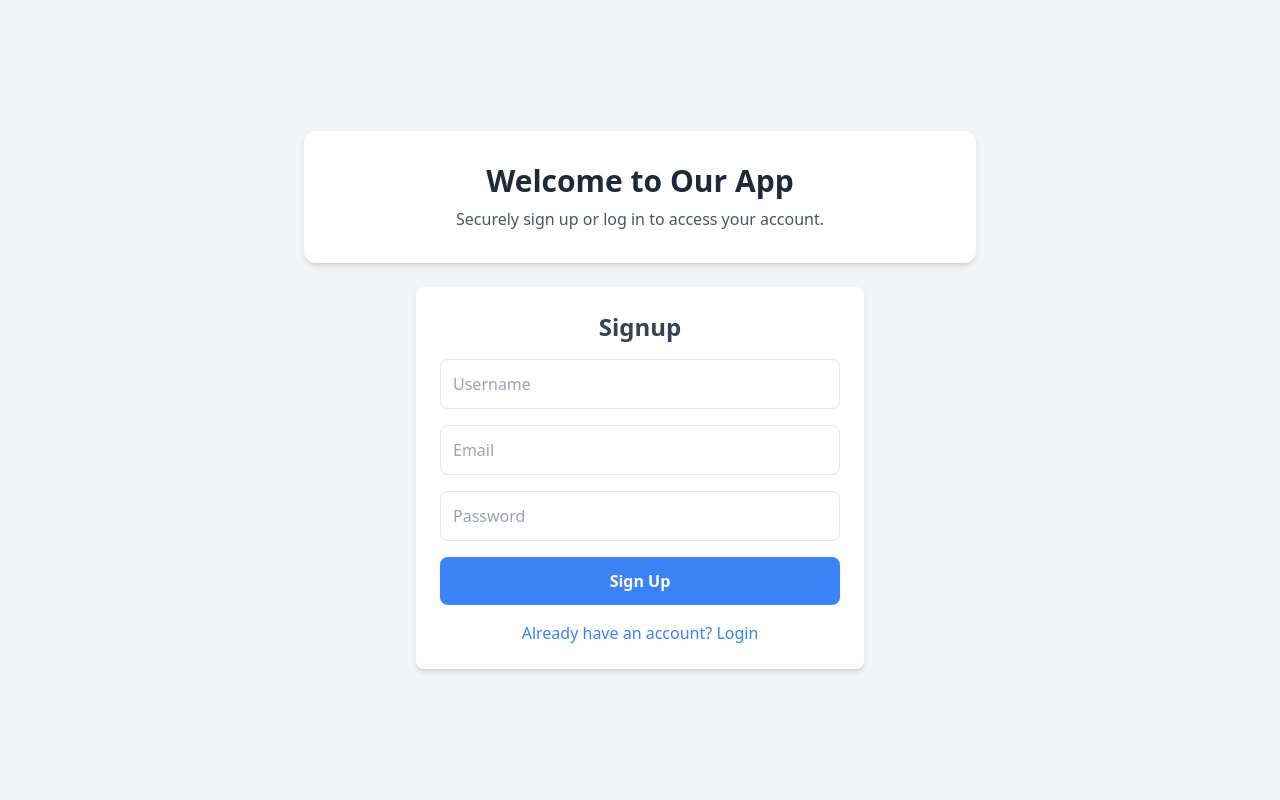
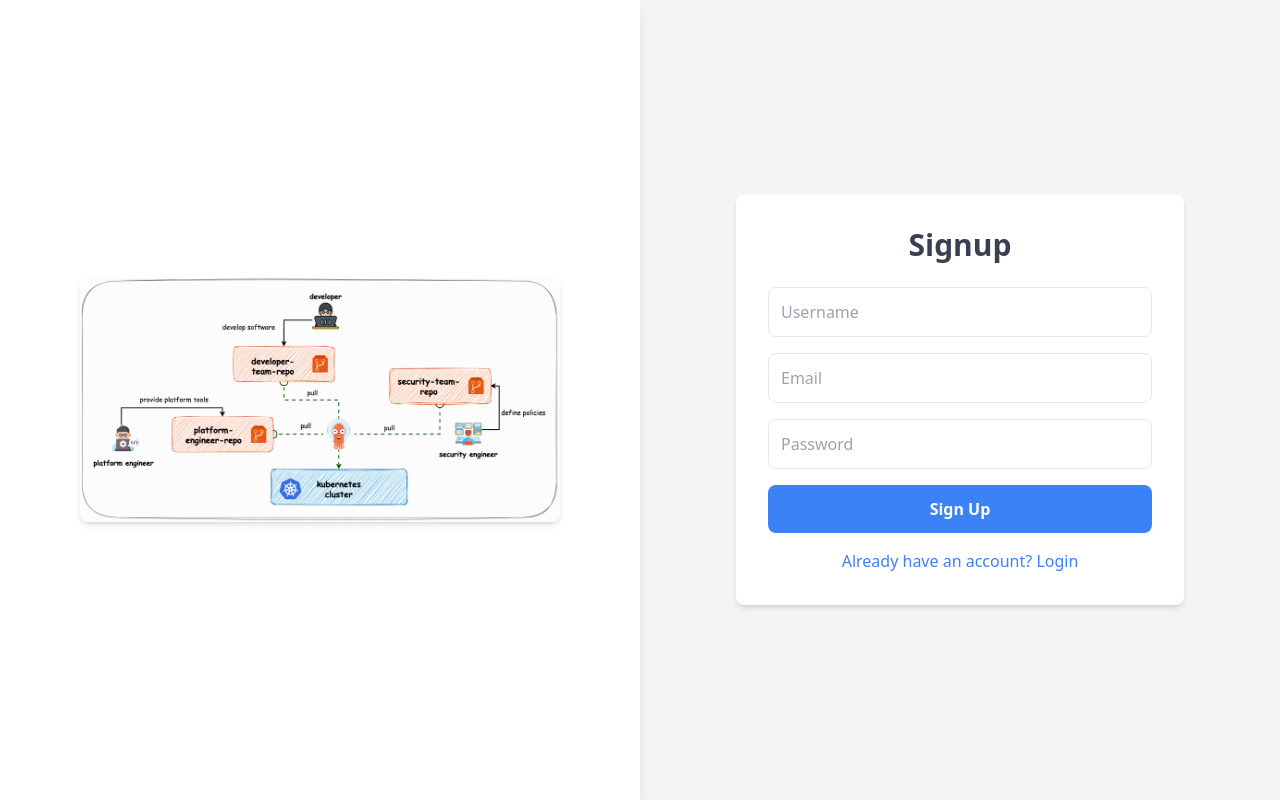
Before and after one commit to ankur512512/python-fastapi-userlogin, a React (Vite) app in the folder frontend/: page / in a window 1280 px wide. Built offline with nearby package versions, Linux system fonts and the light colour scheme.

Commit message:
Adding flowchart and realigning

```diff
--- a/frontend/src/App.jsx
+++ b/frontend/src/App.jsx
@@ -5,12 +5,19 @@ function App() {
   const [email, setEmail] = useState("");
   const [password, setPassword] = useState("");
   const [message, setMessage] = useState("");
-  const [isLogin, setIsLogin] = useState(false); // Toggle Login/Signup
+  const [error, setError] = useState("");
+  const [isLoading, setIsLoading] = useState(false);
+  const [isLogin, setIsLogin] = useState(false);
 
   const handleSubmit = async () => {
+    setMessage("");
+    setError("");
+    setIsLoading(true);
+
     const endpoint = isLogin ? "login" : "signup";
     const requestBody = isLogin ? { username, password } : { username, email, password };
 
+    try {
       const response = await fetch(`http://127.0.0.1:8080/${endpoint}`, {
         method: "POST",
         headers: { "Content-Type": "application/x-www-form-urlencoded" },
@@ -18,26 +25,30 @@ function App() {
       });
 
       const data = await response.json();
+
       if (response.ok) {
         setMessage(data.message);
       } else {
-      setMessage(`Error: ${data.detail}`);
+        setError(`Error: ${data.detail || "Something went wrong!"}`);
+      }
+    } catch (err) {
+      setError("Could not connect to the server. Please try again later.");
+    } finally {
+      setIsLoading(false);
     }
   };
 
   return (
-    <div className="min-h-screen flex flex-col justify-center items-center bg-gray-100 p-6">
-      {/* Flowchart Section (Will add image later) */}
-      <div className="w-full max-w-2xl bg-white p-8 shadow-md rounded-xl mb-6">
-        <h1 className="text-3xl font-semibold text-center text-gray-800">Welcome to Our App</h1>
-        <p className="text-gray-600 text-center mt-2">
-          Securely sign up or log in to access your account.
-        </p>
+    <div className="min-h-screen flex items-center bg-gray-100">
+      {/* Left: Flowchart Section */}
+      <div className="w-1/2 h-screen flex items-center justify-center bg-white shadow-lg">
+        <img src="/flowchart.gif" alt="Flowchart Animation" className="w-3/4 rounded-lg shadow-md" />
       </div>
 
-      {/* Auth Form */}
-      <div className="w-full max-w-md bg-white p-6 shadow-md rounded-lg">
-        <h2 className="text-2xl font-semibold text-center text-gray-700 mb-4">
+      {/* Right: Auth Form Section */}
+      <div className="w-1/2 flex flex-col justify-center items-center px-12">
+        <div className="w-full max-w-md bg-white p-8 shadow-md rounded-lg">
+          <h2 className="text-3xl font-semibold text-center text-gray-700 mb-6">
             {isLogin ? "Login" : "Signup"}
           </h2>
 
@@ -63,17 +74,23 @@ function App() {
               onChange={(e) => setPassword(e.target.value)}
             />
             <button
-            className="w-full bg-blue-500 hover:bg-blue-600 text-white p-3 rounded-lg font-semibold"
+              className={`w-full p-3 rounded-lg font-semibold ${
+                isLoading
+                  ? "bg-gray-400 cursor-not-allowed"
+                  : "bg-blue-500 hover:bg-blue-600 text-white"
+              }`}
               onClick={handleSubmit}
+              disabled={isLoading}
             >
-            {isLogin ? "Login" : "Sign Up"}
+              {isLoading ? "Processing..." : isLogin ? "Login" : "Sign Up"}
             </button>
           </div>
 
-        {/* Message Display */}
-        {message && (
-          <p className="text-center text-gray-700 mt-3">{message}</p>
-        )}
+          {/* Success Message */}
+          {message && <p className="text-center text-green-600 mt-3">{message}</p>}
+
+          {/* Error Message */}
+          {error && <p className="text-center text-red-600 mt-3">{error}</p>}
 
           {/* Toggle Login/Signup */}
           <button
@@ -84,6 +101,7 @@ function App() {
           </button>
         </div>
       </div>
+    </div>
   );
 }
 
```
Also changed, not shown: frontend/public/flowchart.gif (added). Lines whose indentation alone changed are shown as unchanged.
